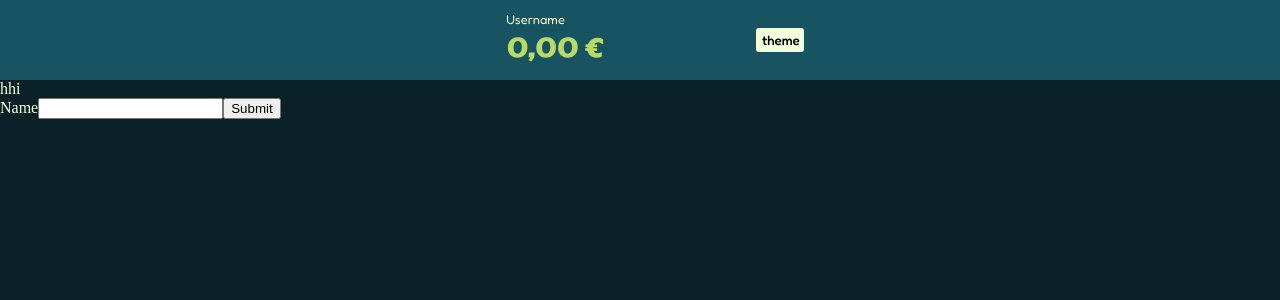
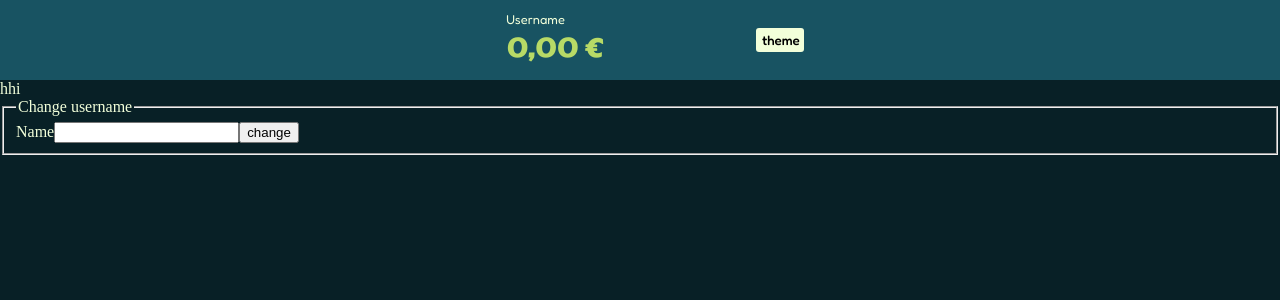
Before and after one commit to Satttoshi/idle-boss, a Next.js app: page /boss-floor in a window 1280 px wide. Shown: the top 300 px of the page. Built offline with nearby package versions, Linux system fonts and the light colour scheme.

Commit message:
write form data into store

```diff
--- a/pages/boss-floor/index.js
+++ b/pages/boss-floor/index.js
@@ -1,9 +1,14 @@
 import MoneyDisplay from "~/src/components/MoneyDisplay";
+import useStore from "../../src/zustand/store";
 
 export default function BossFloor() {
+  const setUsername = useStore((state) => state.setUsername);
   function handleChange(event) {
     if (event.target.value.includes(" ")) {
       event.target.value = event.target.value.replace(" ", "");
+    }
+    if (event.target.value.length > 25) {
+      event.target.value = event.target.value.slice(0, 25);
     }
   }
 
@@ -11,7 +16,7 @@ export default function BossFloor() {
     event.preventDefault();
     const formData = new FormData(event.target);
     const data = Object.fromEntries(formData);
-    console.log(data);
+    setUsername(data.username);
   }
 
   return (
@@ -19,15 +24,19 @@ export default function BossFloor() {
       <MoneyDisplay />
       <div>hhi</div>
       <form onSubmit={handleSubmit} aria-label="change username">
+        <fieldset>
+          <legend>Change username</legend>
           <label htmlFor="name">Name</label>
           <input
             id="name"
             type="text"
+            name="username"
             onChange={handleChange}
-          minlength="3"
+            minLength="3"
             required
           />
-        <button type="submit">Submit</button>
+          <button type="submit">change</button>
+        </fieldset>
       </form>
     </>
   );
--- a/src/zustand/store.js
+++ b/src/zustand/store.js
@@ -5,9 +5,11 @@ export const milestones = [10, 25, 50, 100, 200, 300, 400, "max"];
 
 const useStore = createStore((set, get) => ({
   money: 0,
+  username: "username",
   tiers: tierData,
 
   setMoney: (amount) => set((state) => ({ money: state.money + amount })),
+  setUsername: (username) => set(() => ({ username })),
 
   getTierById: (tierId) => {
     const { tiers } = get();
```
Lines whose indentation alone changed are shown as unchanged.
